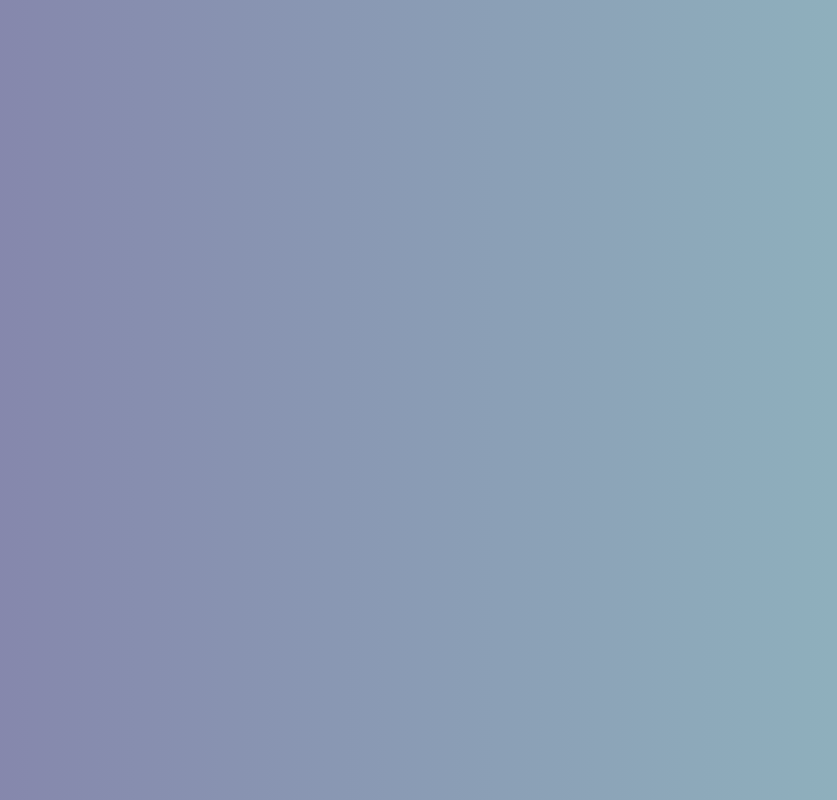
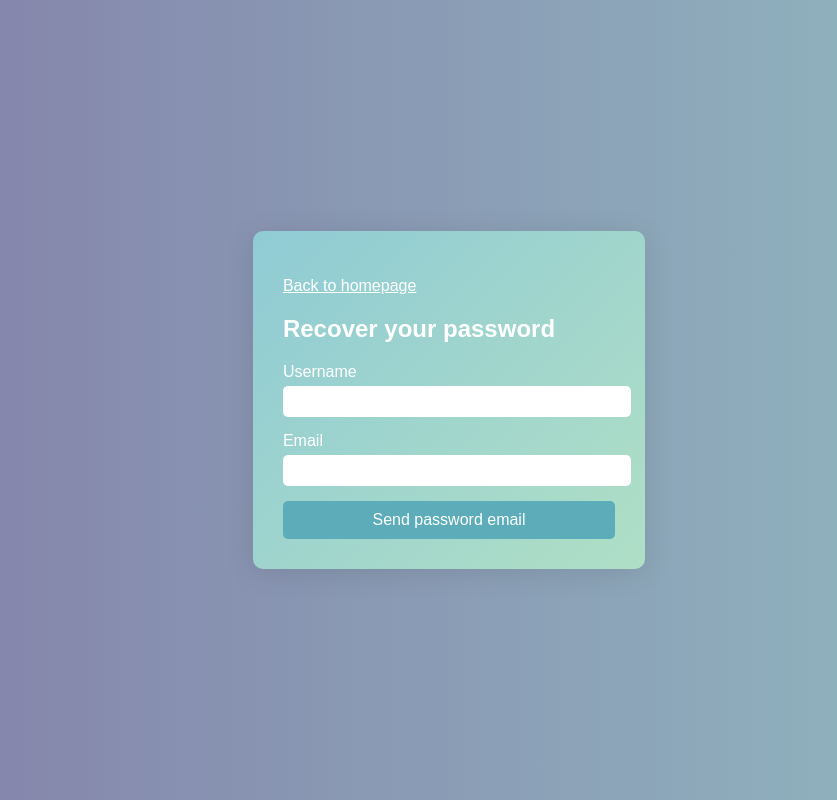
Before and after one commit to VTECEK9/ece461L_project_17540_team1, a React (Create React App) app in the folder client/: page /passwordpage in a window 1280 px wide. Before the commit this address had no page. Shown: the whole page, without its empty margins (221-1058 px from the left). Built offline with nearby package versions, Linux system fonts and the light colour scheme.

Commit message:
Added the password recovery page and backlinks

```diff
--- a/client/package.json
+++ b/client/package.json
@@ -15,6 +15,7 @@
   "dependencies": {
     "react": "^18.3.1",
     "react-dom": "^18.3.1",
+    "react-router-dom": "^6.27.0",
     "react-scripts": "^5.0.1"
   },
   "browserslist": {
--- a/client/src/App.js
+++ b/client/src/App.js
@@ -3,6 +3,7 @@ import {BrowserRouter, Routes, Route} from 'react-router-dom';
 import MyLoginPage from './pages/MyLoginPage';
 //import Project from './components/Project';
 import MyRegistrationPage from './pages/MyRegistrationPage';
+import MyPasswordPage from './pages/MyPasswordPage';
 
 const App = () => (
 
@@ -10,6 +11,7 @@ const App = () => (
         <Routes>
             <Route path="/" element={<MyLoginPage />}/>
             <Route path = "/signuppage" element ={<MyRegistrationPage />}/>
+            <Route path = "/passwordpage" element = {<MyPasswordPage />}/>
         </Routes>
     </BrowserRouter>
 );
--- a/client/src/pages/MyLoginPage.css
+++ b/client/src/pages/MyLoginPage.css
@@ -73,3 +73,11 @@ button:hover{
     color: #ffffff;
     text-decoration: underline;
 }
+
+a:link{
+    color: white;
+}
+
+a:visited {
+    color: white
+}
--- a/client/src/pages/MyLoginPage.js
+++ b/client/src/pages/MyLoginPage.js
@@ -26,6 +26,9 @@ const MyLoginPage = () => {
             <div className = "bottom">
                 <p>Don't have an account? <Link to = "/signuppage">Sign up</Link></p>
             </div>
+            <div className = "bottom">
+                <p><Link to = "/passwordpage">Forgot your password? </Link></p>
+            </div>
            </div>
         </div>
 
--- /dev/null
+++ b/client/src/pages/MyPasswordPage.js
@@ -0,0 +1,39 @@
+// password page
+import React from 'react';
+import { Link } from 'react-router-dom';
+import '../App.css';
+
+const MyPasswordPage = () => {
+
+    const handleRecovery = () => {
+        alert("Email sent!")
+    }
+
+    return(
+        <div className = "account-creation">
+            <div className = "new-account">
+                <p><Link to = "/">Back to homepage</Link></p>
+            </div>
+            <h2>Recover your password</h2>
+            <form>
+                <div className = "new-account">
+                    <label htmlFor = "username">Username</label>
+                    <input type = "username" id = "username" required />
+                </div>
+
+                <div className = "new-account">
+                    <label htmlFor = "email">Email</label>
+                    <input type = "email" id = "email" required />
+                </div>
+
+                <button type = "recoverpassword" onClick={handleRecovery}>Send password email</button>
+
+            </form>
+
+        </div>
+
+    );
+
+}
+
+export default MyPasswordPage;
--- a/client/src/pages/MyRegistrationPage.js
+++ b/client/src/pages/MyRegistrationPage.js
@@ -1,11 +1,19 @@
 // sign up page
 import React from 'react';
+import { Link } from 'react-router-dom';
 import '../App.css';
 
 const MyRegistrationPage = () => {
 
+    const handleRegistration = () => {
+        alert("Account Created Successfully!")
+    }
+
     return(
         <div className = "account-creation">
+            <div className = "new-account">
+                <p><Link to = "/">Back to homepage</Link></p>
+            </div>
             <h2>Sign Up for an Account</h2>
             <form>
                 <div className = "new-account">
@@ -28,12 +36,9 @@ const MyRegistrationPage = () => {
                         <input type = "password" id = "password" required />
                     </div>
 
-                    <button type = "createaccount">Create New Account</button>
+                    <button type = "createaccount" onClick={handleRegistration}>Create New Account</button>
 
             </form>
-
-
-
 
         </div>
 
```
Also changed, not shown: 1 other file (tests, documents, lock files or other folders).
